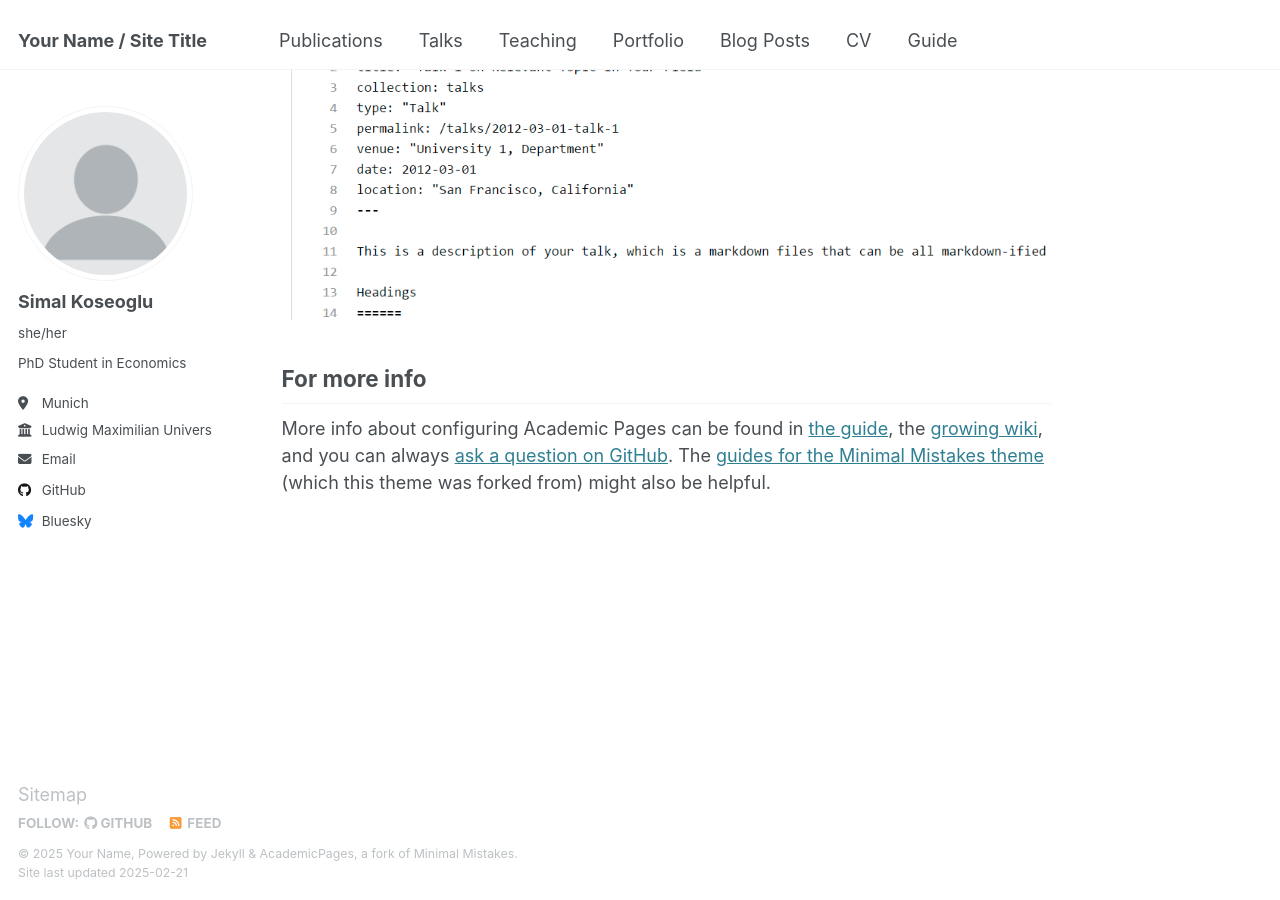
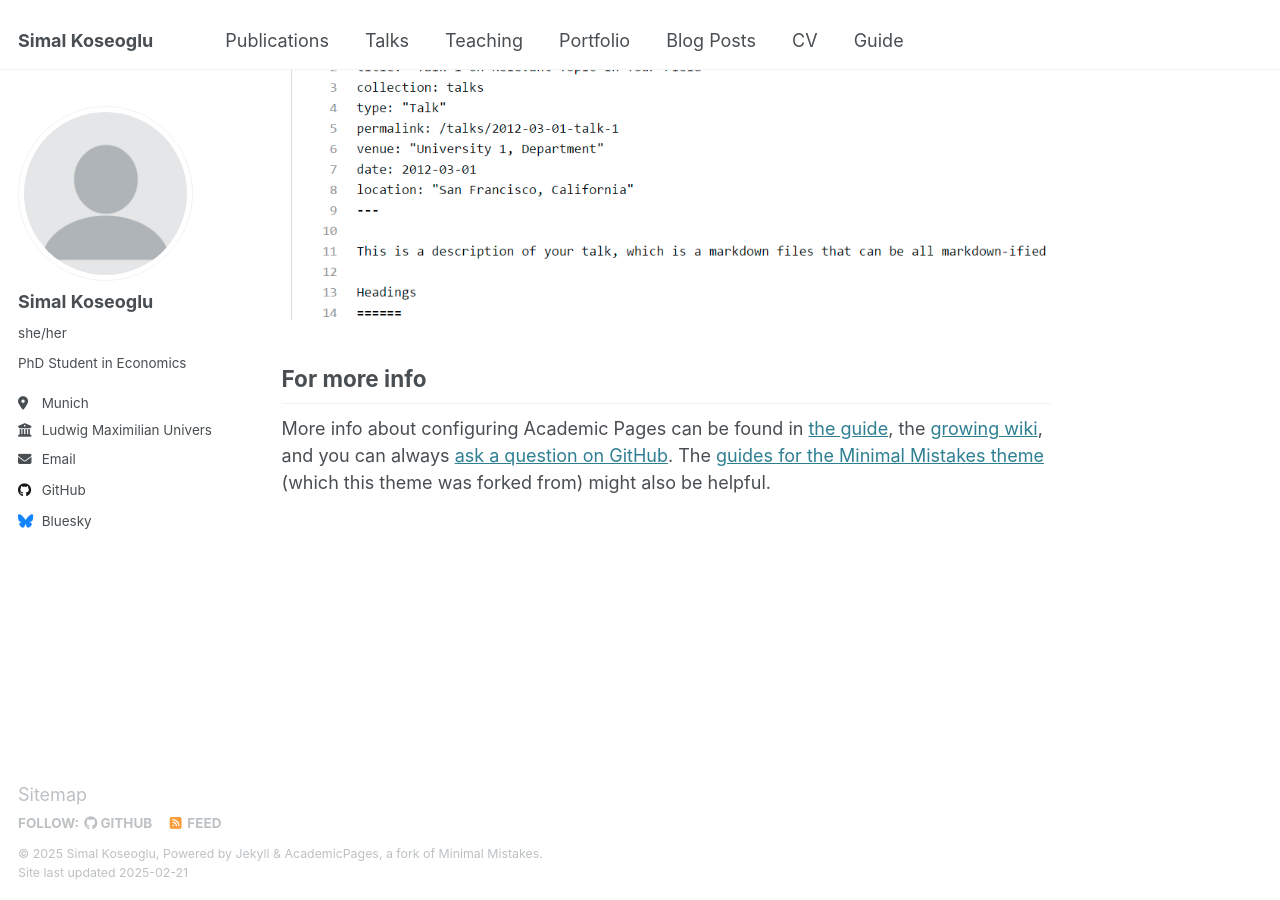
Before and after one commit to simalkoseoglu/simalkoseoglu.com, a Jekyll site: the page built from _pages/about.md, in a window 1280 px wide and 900 px high, scrolled down 2642 px. Built offline with Jekyll 4.4.1, drawn with Linux system fonts in a browser that asks for light colours.

Commit message:
Update _config.yml
1

```diff
--- a/_config.yml
+++ b/_config.yml
@@ -9,11 +9,11 @@
 # Basic Site Settings
 locale                   : "en-US"
 site_theme               : "default"
-title                    : "Your Name / Site Title"
+title                    : "Simal Koseoglu"
 title_separator          : "-"
-name                     : &name "Your Name"
-description              : &description "personal description"
-url                      : https://academicpages.github.io # the base hostname & protocol for your site e.g. "https://[your GitHub username].github.io"
+name                     : &name "Simal Koseoglu"
+description              : &description "PhD Student in Economics"
+url                      : https://academicpages.github.io # the base hostname & protocol for your site e.g. "https://simalkoseoglu.github.io"
 baseurl                  : "" # the subpath of your site, e.g. "/blog"
 repository               : "academicpages/academicpages.github.io"
 
```
